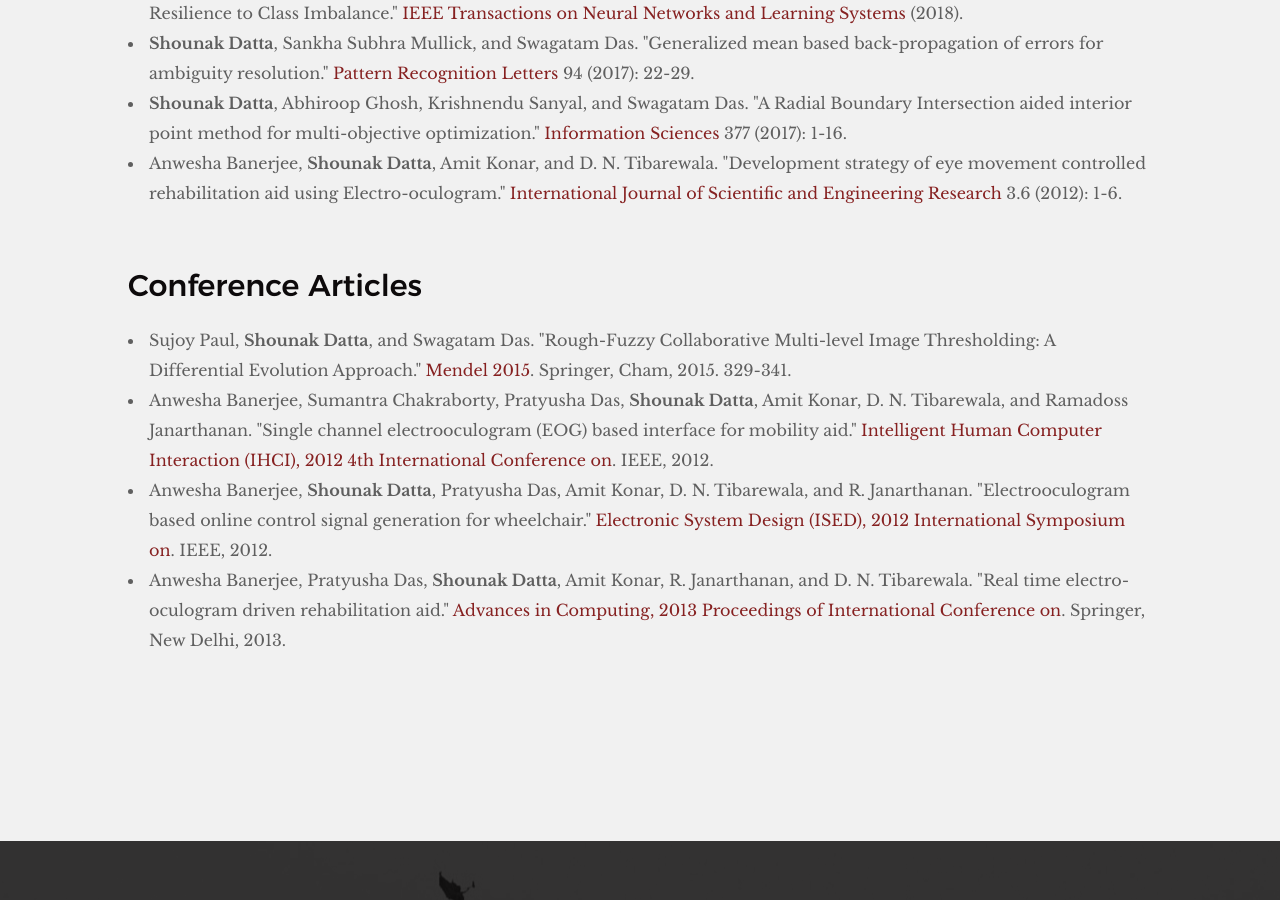
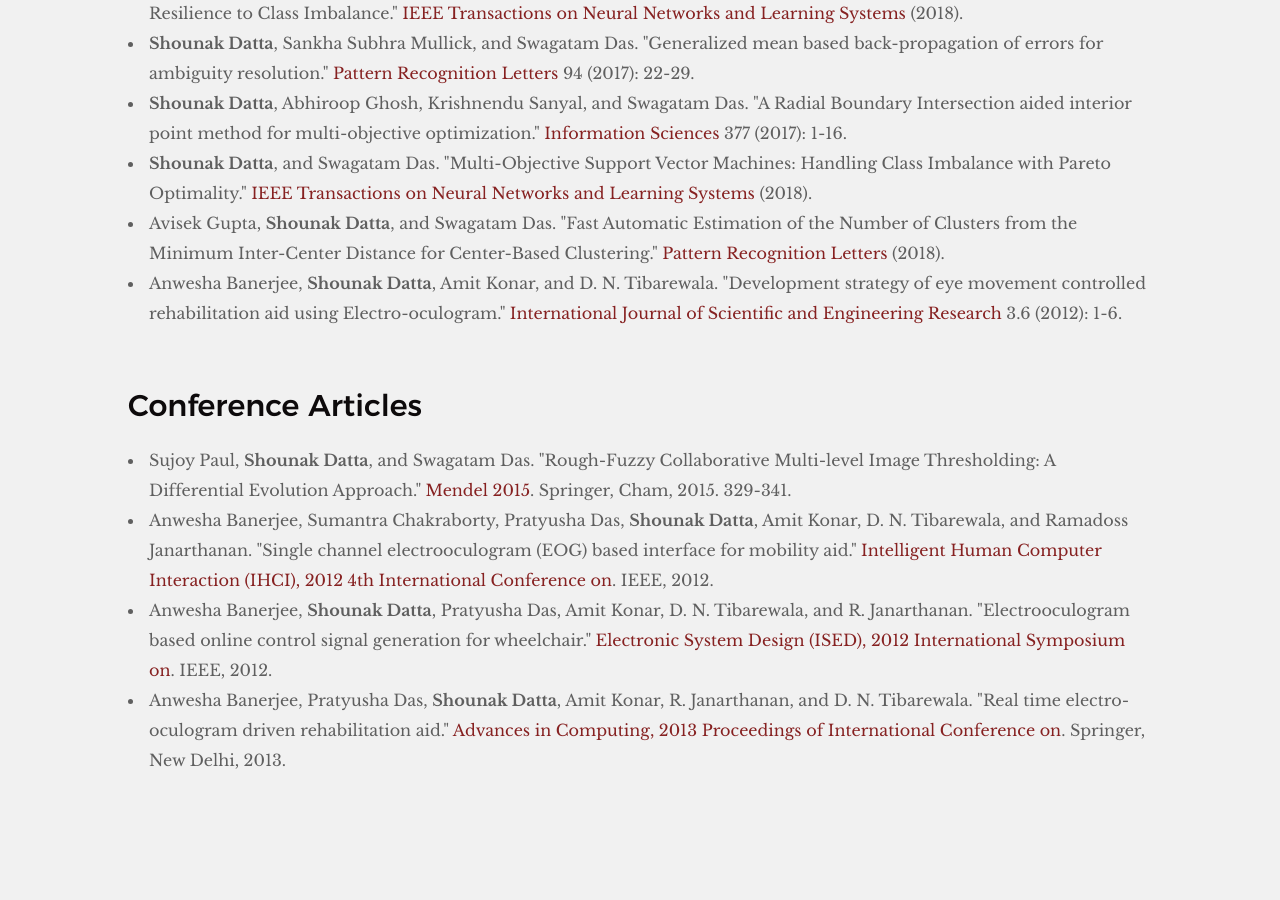
Before and after one commit to Shounak-D/Shounak-D.github.io, a plain HTML site: page index.html in a window 1280 px wide. Shown: the part 4061-4961 px from the top of the page. Drawn offline with Linux system fonts and the light colour scheme; files whose address does not match are found by name.

Commit message:
Update index.html

```diff
--- a/index.html
+++ b/index.html
@@ -339,6 +339,10 @@
          <li>Sankha Subhra Mullick, <b>Shounak Datta</b>, and Swagatam Das. "Adaptive Learning-Based k-Nearest Neighbor Classifiers With Resilience to Class Imbalance." <a>IEEE Transactions on Neural Networks and Learning Systems</a> (2018).</li>
          <li><b>Shounak Datta</b>, Sankha Subhra Mullick, and Swagatam Das. "Generalized mean based back-propagation of errors for ambiguity resolution." <a>Pattern Recognition Letters</a> 94 (2017): 22-29.</li>
          <li><b>Shounak Datta</b>, Abhiroop Ghosh, Krishnendu Sanyal, and Swagatam Das. "A Radial Boundary Intersection aided interior point method for multi-objective optimization." <a>Information Sciences</a> 377 (2017): 1-16.</li>
+         <li><b>Shounak Datta</b>, and Swagatam Das. "Multi-Objective Support Vector Machines: Handling Class Imbalance with Pareto Optimality." <a>IEEE Transactions on Neural Networks and Learning Systems</a> (2018).</li>
+         <li>Avisek Gupta, <b>Shounak Datta</b>, and Swagatam Das. "Fast Automatic Estimation of the Number of Clusters from the Minimum Inter-Center Distance
+for Center-Based Clustering." <a>Pattern Recognition
+Letters</a> (2018).</li>
          <li>Anwesha Banerjee, <b>Shounak Datta</b>, Amit Konar, and D. N. Tibarewala. "Development strategy of eye movement controlled rehabilitation aid using Electro-oculogram." <a>International Journal of Scientific and Engineering Research</a> 3.6 (2012): 1-6.</li>
          </ul>
     <h2>Conference Articles</h2>
```
